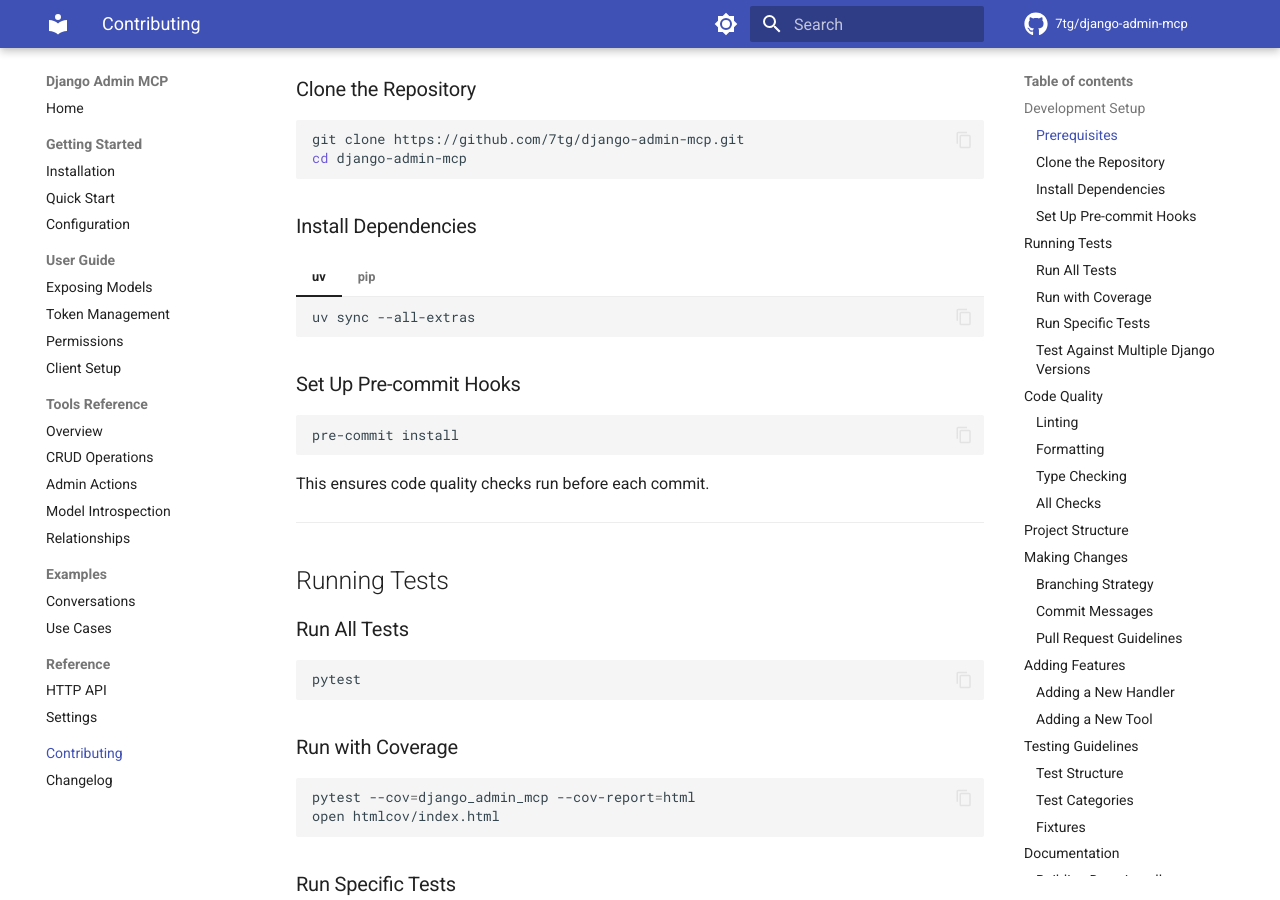
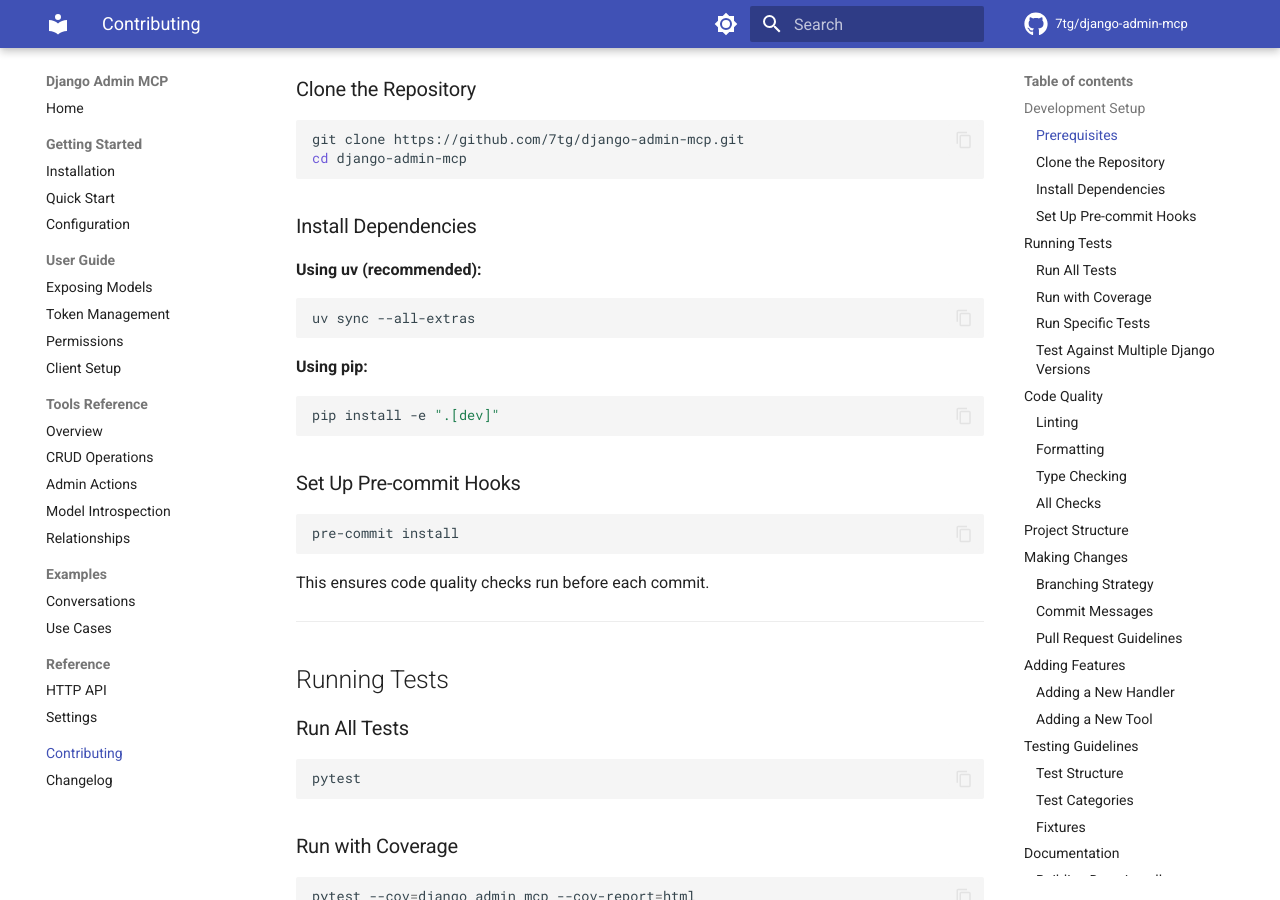
Before and after one commit to 7tg/django-admin-mcp, an MkDocs documentation site: the page built from docs/contributing.md, in a window 1280 px wide and 900 px high, scrolled down 419 px. Built offline with MkDocs 1.6.1 and Material for MkDocs 9.7.7, drawn with Linux system fonts in a browser that asks for light colours; comment, search, counter and statistics services are not loaded.

Commit message:
Fix contributing.md rendering by using standard markdown
Replace MkDocs Material tab syntax with standard markdown bold headers
for better compatibility across markdown viewers.

````diff
--- a/docs/contributing.md
+++ b/docs/contributing.md
@@ -19,17 +19,17 @@
 
 ### Install Dependencies
 
-=== "uv"
+**Using uv (recommended):**
 
-    ```bash
-    uv sync --all-extras
-    ```
+```bash
+uv sync --all-extras
+```
 
-=== "pip"
+**Using pip:**
 
-    ```bash
-    pip install -e ".[dev]"
-    ```
+```bash
+pip install -e ".[dev]"
+```
 
 ### Set Up Pre-commit Hooks
 
````
